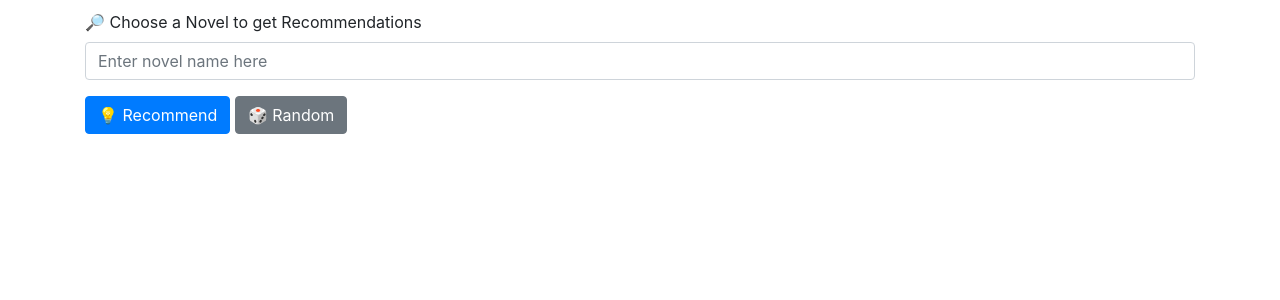
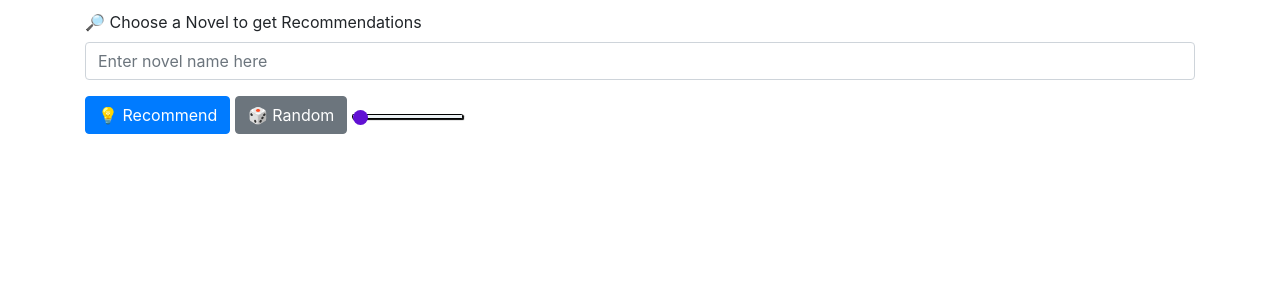
Before and after one commit to dragneel2074/novel_recom, a Flask app: template templates/index.html in a window 1280 px wide. Shown: the part 246-546 px from the top of the page. Run offline with Flask 3, Linux system fonts and the light colour scheme; the template is opened without the code that fills it, so the values that code supplies are empty; parts of the project's set-up code (start-up, migrations or seed data) failed here and were passed over; some libraries are stand-ins or nearby versions.

Commit message:
added slider

```diff
--- a/app.py
+++ b/app.py
@@ -38,44 +38,48 @@ def sign_aws_request(payload):
     headers.update(request_signer.sign_with_headers("POST", f"https://{HOST}{URI_PATH}", headers, payload_hash))
     return headers
 
-def recommend(novel, start=1, end=10):
+def recommend(novel, slider_start):
     try:
         novel_index = novel_list[novel_list['name'] == novel].index[0]
         distances = similarity[novel_index]
-        new_novel_list = sorted(list(enumerate(distances)), reverse=True, key=lambda x: x[1])[start:end]
+        new_novel_list = sorted(list(enumerate(distances)), reverse=True, key=lambda x: x[1])[slider_start:slider_start+9]
     except IndexError:
         return None
 
     recommend_novel = [{'name': novel_list.iloc[i[0]]['name'], 'image_url': novel_list.iloc[i[0]]['image_url'],'english_publisher': novel_list.iloc[i[0]]['english_publisher']} for i in new_novel_list]
     return recommend_novel
 
-def get_amazon_products(keyword):
-    payload = {
-        "Keywords": keyword,
-        "Resources": ["Images.Primary.Large", "ItemInfo.Title"],
-        "PartnerTag": "dragneelclub-20",
-        "PartnerType": "Associates",
-        "Marketplace": "www.amazon.com"
-    }
+# def get_amazon_products(keyword):
+#     payload = {
+#         "Keywords": keyword,
+#         "Resources": ["Images.Primary.Large", "ItemInfo.Title"],
+#         "PartnerTag": "dragneelclub-20",
+#         "PartnerType": "Associates",
+#         "Marketplace": "www.amazon.com"
+#     }
 
-    headers = sign_aws_request(payload)
-    response = requests.post(f"https://{HOST}{URI_PATH}", headers=headers, json=payload)
-    if response.status_code == 200:
-        return response.json().get("SearchResult", {}).get("Items", None)
-    else:
-        return None
+#     headers = sign_aws_request(payload)
+#     response = requests.post(f"https://{HOST}{URI_PATH}", headers=headers, json=payload)
+#     if response.status_code == 200:
+#         return response.json().get("SearchResult", {}).get("Items", None)
+#     else:
+#         return None
 
 @app.route('/', methods=['GET', 'POST'])
 def home():
     recommendations = None
-    amazon_products = get_amazon_products('harem lit novels')
+#    amazon_products = get_amazon_products('harem lit novels')
     selected_novel_name = request.form.get('selected_novel_name') or request.args.get('selected_novel_name') or None
-
+    slider_value = request.form.get('slider')
+    if slider_value is not None:
+        slider_value = int(slider_value)
+    else:
+        slider_value = 1  # Assign a default value of 1
     if request.method == 'POST':
         action = request.form.get('action1') or request.form.get('action2')
         selected_novel_name = request.form.get('selected_novel_name') if request.form.get('selected_novel_name') else 'Mother of Learning'
         if action == '💡 Recommend':
-            recommendations = recommend(selected_novel_name)
+            recommendations = recommend(selected_novel_name,slider_value)
             if recommendations is None:
         # Option 1: Show an error message to the user where novel is not found in database
                 flash("Novel not found in our database. Please try another one.")
@@ -84,26 +88,31 @@ def home():
             recommendation_images = [rec['image_url'] for rec in recommendations]
             recommendation_pub = [rec['english_publisher'] for rec in recommendations]
 
-            amazon_products = get_amazon_products(selected_novel_name)
+ #           amazon_products = get_amazon_products(selected_novel_name)
         elif action == '🎲 Random':
             recommendations = [{'name': novel, 'image_url': novel_list[novel_list['name'] == novel]['image_url'].values[0],'english_publisher': novel_list[novel_list['name'] == novel]['english_publisher'].values[0]} for novel in random.sample(list(name_list), 9)]
             # recommendation_names = [rec['name'] for rec in recommendations]
             # recommendation_images = [rec['image_url'] for rec in recommendations]
             # recommendation_pub = [rec['english_publisher'] for rec in recommendations]
-            amazon_products = get_amazon_products('new light novels')
+  #          amazon_products = get_amazon_products('new light novels')
     elif request.method == 'GET':
             # selected_novel_name = request.args.get('selected_novel_name')
             if selected_novel_name:
                 selected_novel_name = request.args.get('selected_novel_name') if request.args.get('selected_novel_name') else 'Mother of Learning'
-                recommendations = recommend(selected_novel_name)
+            slider_value = request.form.get('slider')
+            if slider_value is not None:
+                slider_value = int(slider_value)
+            else:
+                slider_value = 1  # Assign a default value of 1
+                recommendations = recommend(selected_novel_name,slider_value)
                 if recommendations:
                     recommendation_names = [rec['name'] for rec in recommendations]
                     recommendation_images = [rec['image_url'] for rec in recommendations]
                     recommendation_pub = [rec['english_publisher'] for rec in recommendations]
 
-                amazon_products = get_amazon_products(selected_novel_name)
+   #             amazon_products = get_amazon_products(selected_novel_name)
 
-    return render_template('index.html', name_list=sorted(name_list), recommendations=recommendations, selected_novel_name=selected_novel_name, amazon_products=amazon_products)
+    return render_template('index.html', name_list=sorted(name_list), recommendations=recommendations, selected_novel_name=selected_novel_name, amazon_products=[])
 
 
 @app.route('/random', methods=['POST'])
--- a/templates/index.html
+++ b/templates/index.html
@@ -106,6 +106,61 @@
                 margin-bottom: 15px;
             }
         }
+
+        /* Styling for the slider track */
+        input[type="range"] {
+            -webkit-appearance: none;
+            /* Required for Chrome/Safari/Opera */
+            -moz-appearance: none;
+            /* Required for Firefox */
+            appearance: none;
+            /* Standard syntax */
+            width: 10%;
+            width: 10%;
+            /* Specific width is required for Firefox. */
+        }
+
+        input[type="range"]::-webkit-slider-runnable-track {
+            width: 100%;
+            height: 5px;
+            cursor: pointer;
+            transition: 0.2s;
+            box-shadow: 1px 1px 1px #000000;
+            background: #ecf1f4;
+            border-radius: 1.3px;
+            border: 0.2px solid #010101;
+        }
+
+        input[type="range"]::-moz-range-track {
+            width: 100%;
+            height: 5px;
+            cursor: pointer;
+            transition: 0.2s;
+            box-shadow: 1px 1px 1px #000000;
+            background: #232425;
+            border-radius: 1.3px;
+            border: 0.2px solid #010101;
+        }
+
+        /* Styling for the thumb */
+        input[type="range"]::-webkit-slider-thumb {
+            height: 15px;
+            width: 15px;
+            border-radius: 50%;
+            background: #6110d3;
+            cursor: pointer;
+            -webkit-appearance: none;
+            margin-top: -5px;
+            /* You need to specify a margin in Chrome, but in Firefox and IE it is automatic */
+        }
+
+        input[type="range"]::-moz-range-thumb {
+            height: 15px;
+            width: 15px;
+            border-radius: 50%;
+            background: #ffffff;
+            cursor: pointer;
+        }
     </style>
     <script src="https://code.jquery.com/jquery-1.12.4.js"></script>
     <script src="https://code.jquery.com/ui/1.12.1/jquery-ui.js"></script>
@@ -135,6 +190,7 @@
             </div>
             <input type="submit" name="action1" value="💡 Recommend" class="btn btn-primary submitBtn">
             <input type="submit" name="action2" value="🎲 Random" class="btn btn-secondary submitBtn" id="randomButton">
+            <input type="range" id="slider" name="slider" min="1" max="100" value="1">
 
         </form>
     </div>
```
